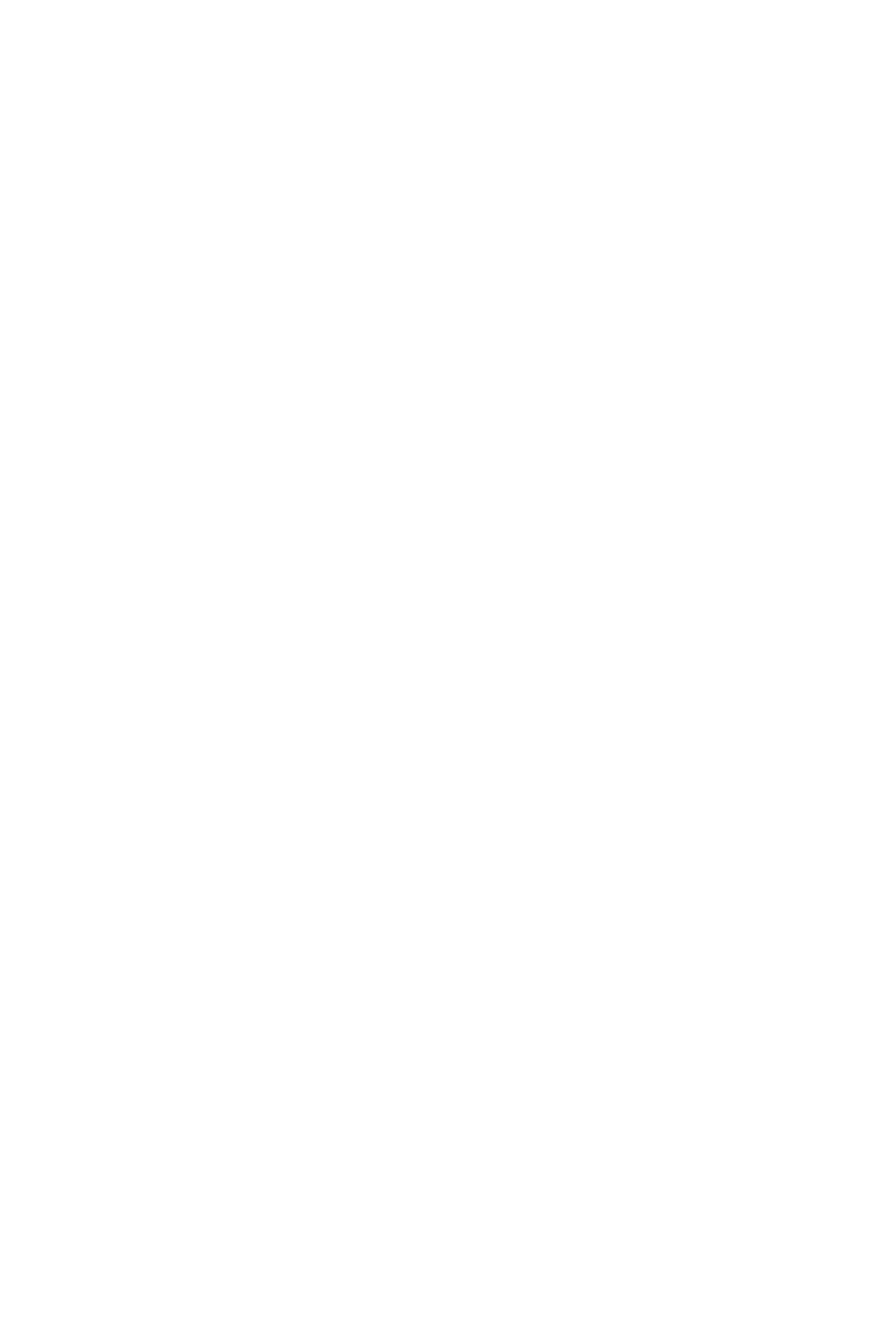
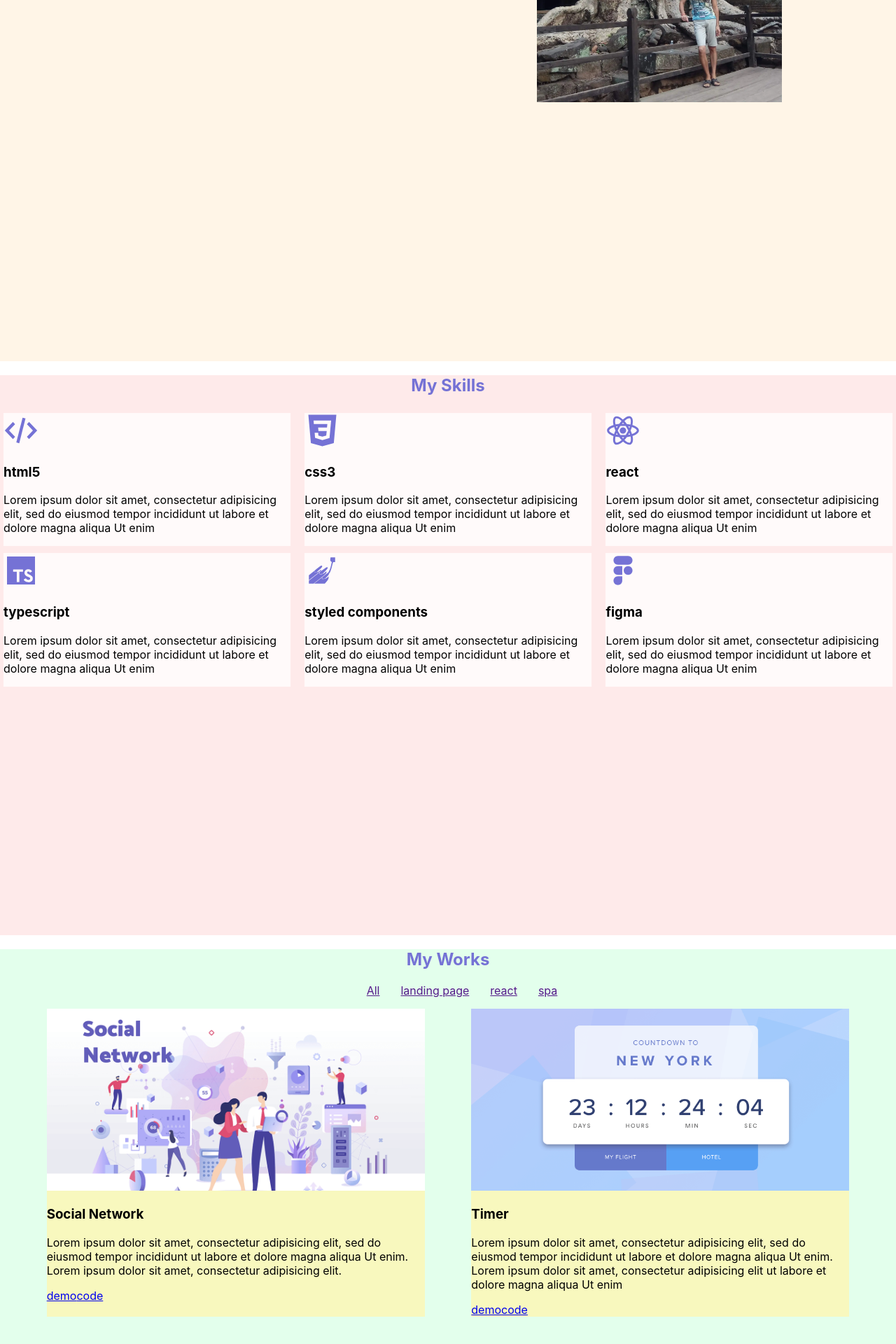
Before and after one commit to MaxSRco/portfolio-start-project-vite-main, a React (Vite) app: page / in a window 1280 px wide. Shown: the part 338-2258 px from the top of the page at 70% size. Before the commit the page ends 800 px from the top, so only its background shows below. Built offline with nearby package versions, Linux system fonts and the light colour scheme.

Commit message:
Skills & Works

```diff
--- a/src/App.tsx
+++ b/src/App.tsx
@@ -1,10 +1,16 @@
 import './App.css'
 import {Header} from "./assets/layout/header/Header";
+import {Main} from "./assets/layout/sections/main/Main";
+import {Skills} from "./assets/layout/sections/skills/Skills";
+import {Works} from "./assets/layout/sections/works/Works";
 
 function App() {
     return (
         <div className="App">
             <Header/>
+            <Main/>
+            <Skills/>
+            <Works/>
         </div>
     )
 }
--- /dev/null
+++ b/src/assets/components/FlexWrapper.tsx
@@ -0,0 +1,16 @@
+import styled from "styled-components";
+
+type FlexWrapperPropsType = {
+	direction?: string
+	justify?: string
+	align?: string
+	wrap?: string
+}
+
+export const FlexWrapper = styled.div<FlexWrapperPropsType>`
+  	display: flex;
+	flex-direction: ${props => props.direction || "row"};
+  	justify-content: ${props => props.justify || "flex-start"};
+  	align-items: ${props => props.align || "stretch"};
+  	flex-wrap: ${props => props.wrap || "nowrap"};
+`
--- /dev/null
+++ b/src/assets/components/SectionTitle.tsx
@@ -0,0 +1,6 @@
+import styled from "styled-components";
+
+export const SectionTitle = styled.h2`
+	color: #7572D5;
+  text-align: center;
+`
--- a/src/assets/components/menu/Menu.tsx
+++ b/src/assets/components/menu/Menu.tsx
@@ -1,25 +1,15 @@
 import React from 'react';
 import styled from "styled-components";
 
-export const Menu = () => {
+export const Menu = (props: { menuItems: Array<string> }) => {
     return (
         <StyledMenu>
             <ul>
-				<li>
-					<a href="">Home</a>
+                {props.menuItems.map((item, index) => {
+                    return <li key={index}>
+                        <a href="">{item}</a>
                     </li>
-				<li>
-					<a href="">Skills</a>
-				</li>
-				<li>
-					<a href="">Works</a>
-				</li>
-				<li>
-					<a href="">Testimony</a>
-				</li>
-				<li>
-					<a href="">Contact</a>
-				</li>
+                })}
             </ul>
         </StyledMenu>
     );
@@ -30,5 +20,6 @@
     display: flex;
     gap: 30px;
     list-style: none;
+    justify-content: center;
   }
 `
--- a/src/assets/layout/header/Header.tsx
+++ b/src/assets/layout/header/Header.tsx
@@ -3,11 +3,13 @@
 import {Logo} from "../../components/logo/Logo";
 import {Menu} from "../../components/menu/Menu";
 
+const items = ["Home", "Skills", "Works", "Testimony", "Contact"]
+
 export const Header = () => {
 	return (
 		<StyledHeader>
 			<Logo/>
-			<Menu/>
+			<Menu menuItems={items}/>
 		</StyledHeader>
 	);
 };
--- /dev/null
+++ b/src/assets/layout/sections/main/Main.tsx
@@ -0,0 +1,40 @@
+import React from 'react';
+import styled from "styled-components";
+import photo from '../../../images/my-photo.webp'
+import {FlexWrapper} from "../../../components/FlexWrapper";
+
+export const Main = () => {
+	return (
+		<StyledMain>
+			<FlexWrapper align={"center"} justify={"space-around"}>
+				<div>
+					<span>Hi There</span>
+					<Name>I am Sergey Maksimov</Name>
+					<MainTitle>A Web Developer. </MainTitle>
+				</div>
+
+				<Photo src={photo} alt=""/>
+			</FlexWrapper>
+		</StyledMain>
+
+	);
+};
+
+const StyledMain = styled.div`
+  min-height: 100vh;
+  background-color: #fff5e7;
+`
+
+const Photo = styled.img`
+  width: 350px;
+  height: 430px;
+  object-fit: cover;
+`
+
+const MainTitle = styled.h1`
+
+`
+
+const Name = styled.h2`
+
+`
--- /dev/null
+++ b/src/assets/layout/sections/skills/Skills.tsx
@@ -0,0 +1,39 @@
+import React from 'react';
+import styled from "styled-components";
+import {FlexWrapper} from "../../../components/FlexWrapper";
+import {Icon} from "../../../components/icon/Icon";
+import {SectionTitle} from "../../../components/SectionTitle";
+import {Skill} from "./skill/Skill";
+
+export const Skills = () => {
+	return (
+		<StyledSkills>
+			<SectionTitle>My Skills</SectionTitle>
+			<FlexWrapper wrap={"wrap"} justify={"space-between"}>
+				<Skill iconId={"code"}
+					   title={"html5"}
+					   description={"Lorem ipsum dolor sit amet, consectetur adipisicing elit, sed do eiusmod tempor incididunt ut labore et dolore magna aliqua Ut enim"}/>
+				<Skill iconId={"css"}
+					   title={"css3"}
+					   description={"Lorem ipsum dolor sit amet, consectetur adipisicing elit, sed do eiusmod tempor incididunt ut labore et dolore magna aliqua Ut enim"}/>
+				<Skill iconId={"react"}
+					   title={"react"}
+					   description={"Lorem ipsum dolor sit amet, consectetur adipisicing elit, sed do eiusmod tempor incididunt ut labore et dolore magna aliqua Ut enim"}/>
+				<Skill iconId={"typeScript"}
+					   title={"typescript"}
+					   description={"Lorem ipsum dolor sit amet, consectetur adipisicing elit, sed do eiusmod tempor incididunt ut labore et dolore magna aliqua Ut enim"}/>
+				<Skill iconId={"styledComponents"}
+					   title={"styled components"}
+					   description={"Lorem ipsum dolor sit amet, consectetur adipisicing elit, sed do eiusmod tempor incididunt ut labore et dolore magna aliqua Ut enim"}/>
+				<Skill iconId={"figma"}
+					   title={"figma"}
+					   description={"Lorem ipsum dolor sit amet, consectetur adipisicing elit, sed do eiusmod tempor incididunt ut labore et dolore magna aliqua Ut enim"}/>
+			</FlexWrapper>
+		</StyledSkills>
+	);
+};
+
+const StyledSkills = styled.section`
+	background-color: rgba(254, 230, 230, 0.82);
+	min-height: 100vh;
+`
--- /dev/null
+++ b/src/assets/layout/sections/skills/skill/Skill.tsx
@@ -0,0 +1,33 @@
+import React from 'react';
+import {Icon} from "../../../../components/icon/Icon";
+import styled from "styled-components";
+
+type SkillPropstype = {
+	iconId: string
+	title: string
+	description: string
+}
+
+export const Skill = (props: SkillPropstype) => {
+	return (
+		<StyledSkill>
+			<Icon iconId={props.iconId}/>
+			<SkillTitle>{props.title}</SkillTitle>
+			<SkillText>{props.description}</SkillText>
+		</StyledSkill>
+	);
+};
+
+const StyledSkill = styled.div`
+	width: 32%;
+	margin: 5px;
+	background-color: #fffafa;
+`
+
+const SkillTitle = styled.h3`
+
+`
+
+const SkillText = styled.p`
+
+`
--- /dev/null
+++ b/src/assets/layout/sections/works/Works.tsx
@@ -0,0 +1,33 @@
+import React from 'react';
+import styled from "styled-components";
+import {SectionTitle} from "../../../components/SectionTitle";
+import {Menu} from "../../../components/menu/Menu";
+import {FlexWrapper} from "../../../components/FlexWrapper";
+import {Work} from "./work/Work";
+import socialImg from "../../../images/proj-1.png"
+import timerImg from "../../../images/proj-2.png"
+
+const worksItems = ["All", "landing page", "react", "spa"]
+
+export const Works = () => {
+    return (
+        <StyledWorks>
+            <SectionTitle>My Works</SectionTitle>
+            <Menu menuItems={worksItems}/>
+            <FlexWrapper justify={"space-evenly"}>
+                <Work title={"Social Network"}
+                      src={socialImg}
+                      text={"Lorem ipsum dolor sit amet, consectetur adipisicing elit, sed do eiusmod tempor incididunt ut labore et dolore magna aliqua Ut enim. Lorem ipsum dolor sit amet, consectetur adipisicing elit."}/>
+
+                <Work title={"Timer"}
+                      src={timerImg}
+                      text={"Lorem ipsum dolor sit amet, consectetur adipisicing elit, sed do eiusmod tempor incididunt ut labore et dolore magna aliqua Ut enim. Lorem ipsum dolor sit amet, consectetur adipisicing elit  ut labore et dolore magna aliqua Ut enim"}/>
+            </FlexWrapper>
+        </StyledWorks>
+    );
+};
+
+const StyledWorks = styled.section`
+  background-color: #e3ffec;
+  min-height: 100vh;
+`
--- /dev/null
+++ b/src/assets/layout/sections/works/work/Work.tsx
@@ -0,0 +1,44 @@
+import React from 'react';
+import styled from "styled-components";
+
+type WorkPropsType = {
+    title: string
+    text: string
+    src: string
+}
+
+export const Work = (props: WorkPropsType) => {
+    return (
+        <StyledWork>
+            <Image src={props.src} alt=""/>
+            <Title>{props.title}</Title>
+            <Text>{props.text}</Text>
+            <Link href={"#"}>demo</Link>
+            <Link href={"#"}>code</Link>
+        </StyledWork>
+    );
+};
+
+const StyledWork = styled.div`
+  background-color: #f8f8be;
+  max-width: 540px;
+  width: 100%;
+`
+
+const Image = styled.img`
+    width: 100%;
+    height: 260px;
+    object-fit: cover;
+`
+
+const Title = styled.h3`
+
+`
+
+const Text = styled.p`
+
+`
+
+const Link = styled.a`
+
+`
```
Also changed, not shown: src/assets/images/my-photo.webp (added). Lines whose indentation alone changed are shown as unchanged.
